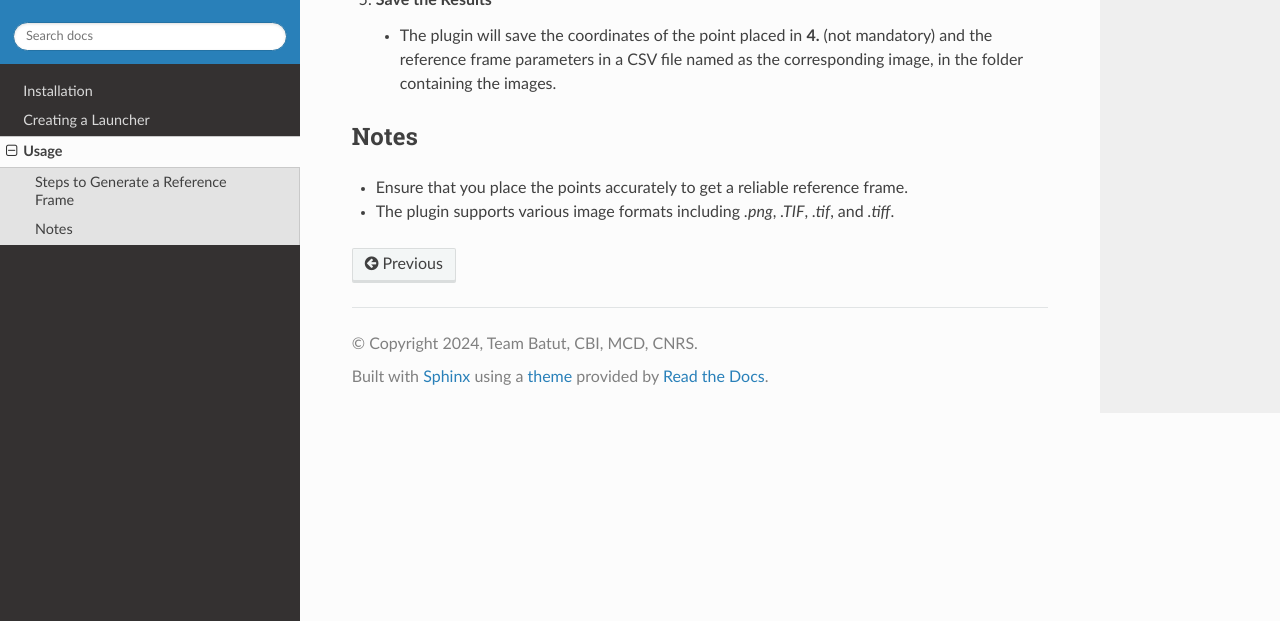
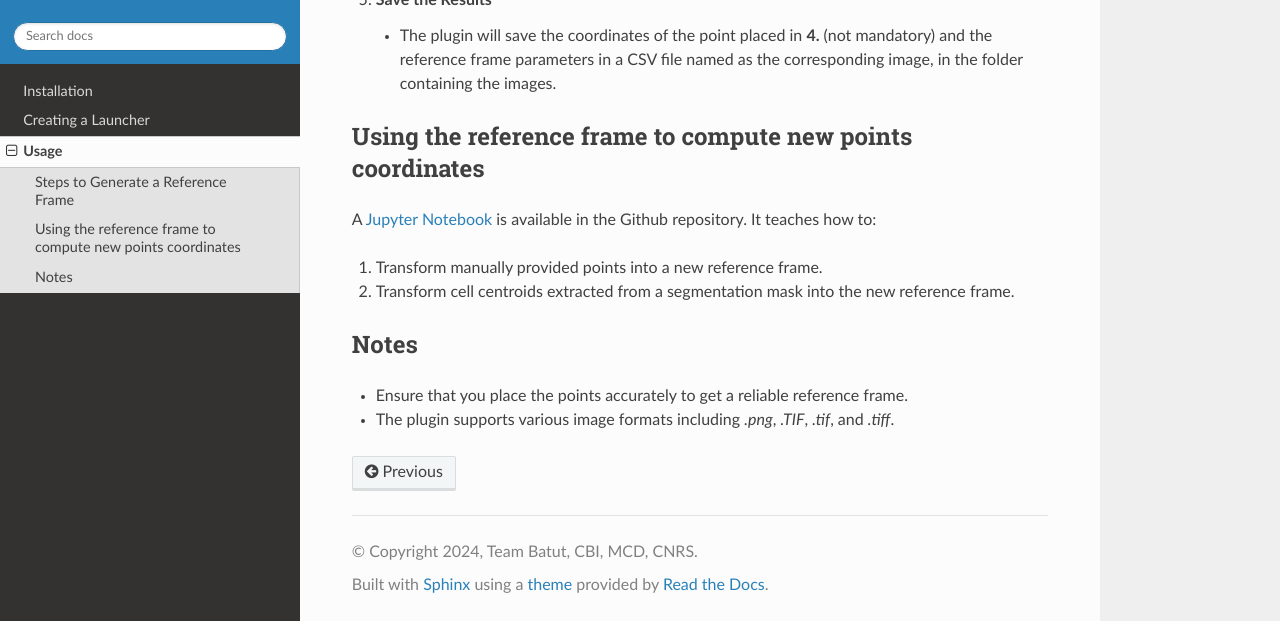
Before and after one commit to koopa31/ImaRef_doc, a Sphinx documentation site: the page built from docs/source/usage.rst, in a window 1280 px wide and 900 px high, scrolled down 1929 px, cut to the strip 279-900 px from the top of the window. Built offline with Sphinx 7.4.7 and the Read the Docs theme 3.1.0, drawn with Linux system fonts in a browser that asks for light colours.

Commit message:
ajout note noteook

```diff
--- a/docs/source/usage.rst
+++ b/docs/source/usage.rst
@@ -53,6 +53,15 @@ Steps to Generate a Reference Frame
      named as the corresponding image, in the folder containing the images.
 
 
+Using the reference frame to compute new points coordinates
+-----------------------------------------------------------
+
+A `Jupyter Notebook <https://github.com/koopa31/napari_stereotypage/blob/main/Transform_coordinates.ipynb>`_ is available in the Github repository. It teaches how to:
+
+1. Transform manually provided points into a new reference frame.
+2. Transform cell centroids extracted from a segmentation mask into the new reference frame.
+
+
 Notes
 -----
 
```
